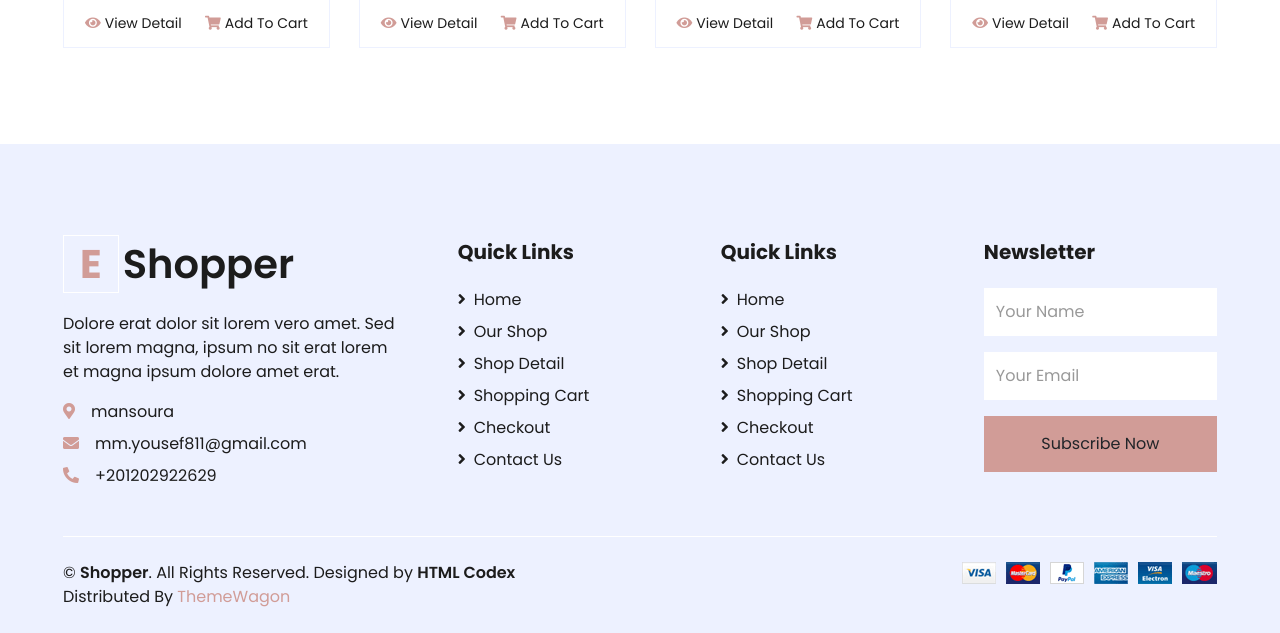
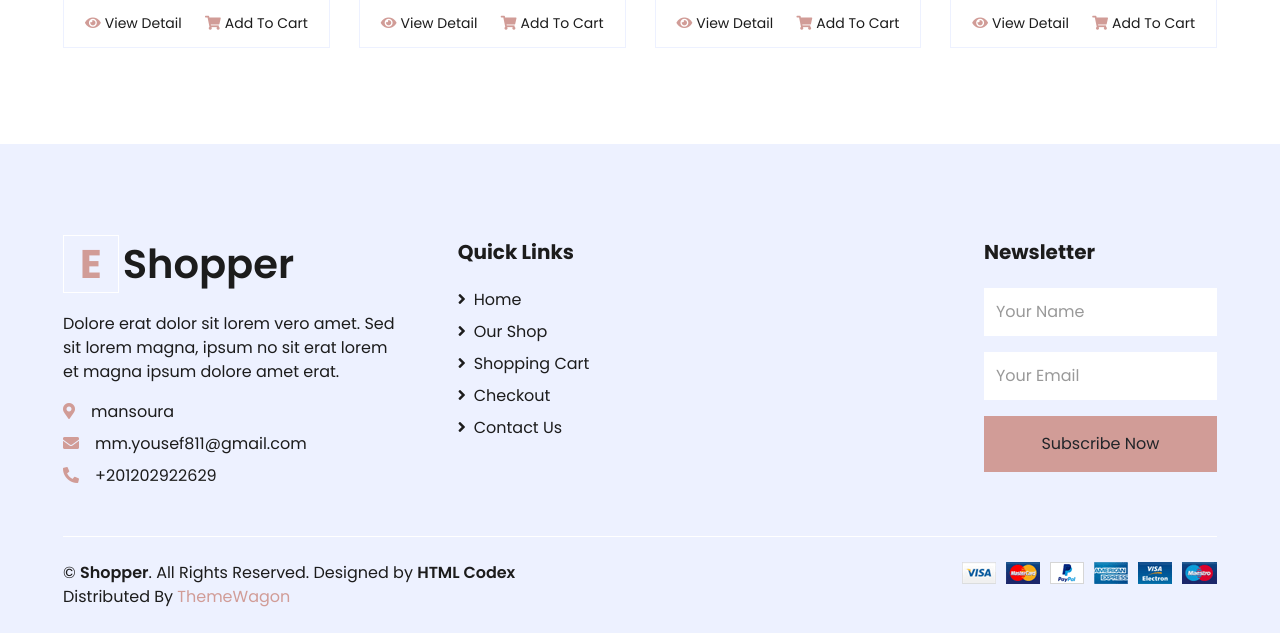
Before and after one commit to Mmy2000/advanced-ecommerce, a Django app: page /products/jac23wfwp28808tb1 in a window 1280 px wide. Shown: the part 2480-3113 px from the top of the page. Run offline with Django 4.2, Linux system fonts and the light colour scheme; data comes from the database, SQL or seed files in the repository; parts of the project's set-up code (start-up, migrations or seed data) failed here and were passed over; some libraries are stand-ins or nearby versions.

Commit message:
creating contact page part 13

```diff
--- a/templates/base.html
+++ b/templates/base.html
@@ -229,38 +229,21 @@
             </div>
             <div class="col-lg-8 col-md-12">
                 <div class="row">
-                    <div class="col-md-4 mb-5">
+                    <div class="col-md-8 mb-5">
                         <h5 class="font-weight-bold text-dark mb-4">Quick Links</h5>
                         <div class="d-flex flex-column justify-content-start">
-                            <a class="text-dark mb-2" href="index.html"><i class="fa fa-angle-right mr-2"></i>Home</a>
-                            <a class="text-dark mb-2" href="shop.html"><i class="fa fa-angle-right mr-2"></i>Our
+                            <a class="text-dark mb-2" href="/"><i class="fa fa-angle-right mr-2"></i>Home</a>
+                            <a class="text-dark mb-2" href="{% url 'product_list'%}"><i class="fa fa-angle-right mr-2"></i>Our
                                 Shop</a>
-                            <a class="text-dark mb-2" href="detail.html"><i class="fa fa-angle-right mr-2"></i>Shop
-                                Detail</a>
-                            <a class="text-dark mb-2" href="cart.html"><i class="fa fa-angle-right mr-2"></i>Shopping
+                            <a class="text-dark mb-2" href="#"><i class="fa fa-angle-right mr-2"></i>Shopping
                                 Cart</a>
-                            <a class="text-dark mb-2" href="checkout.html"><i
+                            <a class="text-dark mb-2" href="#"><i
                                     class="fa fa-angle-right mr-2"></i>Checkout</a>
-                            <a class="text-dark" href="contact.html"><i class="fa fa-angle-right mr-2"></i>Contact
+                            <a class="text-dark" href="{% url 'contact'%}"><i class="fa fa-angle-right mr-2"></i>Contact
                                 Us</a>
                         </div>
                     </div>
-                    <div class="col-md-4 mb-5">
-                        <h5 class="font-weight-bold text-dark mb-4">Quick Links</h5>
-                        <div class="d-flex flex-column justify-content-start">
-                            <a class="text-dark mb-2" href="index.html"><i class="fa fa-angle-right mr-2"></i>Home</a>
-                            <a class="text-dark mb-2" href="shop.html"><i class="fa fa-angle-right mr-2"></i>Our
-                                Shop</a>
-                            <a class="text-dark mb-2" href="detail.html"><i class="fa fa-angle-right mr-2"></i>Shop
-                                Detail</a>
-                            <a class="text-dark mb-2" href="cart.html"><i class="fa fa-angle-right mr-2"></i>Shopping
-                                Cart</a>
-                            <a class="text-dark mb-2" href="checkout.html"><i
-                                    class="fa fa-angle-right mr-2"></i>Checkout</a>
-                            <a class="text-dark" href="contact.html"><i class="fa fa-angle-right mr-2"></i>Contact
-                                Us</a>
-                        </div>
-                    </div>
+
                     <div class="col-md-4 mb-5">
                         <h5 class="font-weight-bold text-dark mb-4">Newsletter</h5>
                         <form action="">
```
